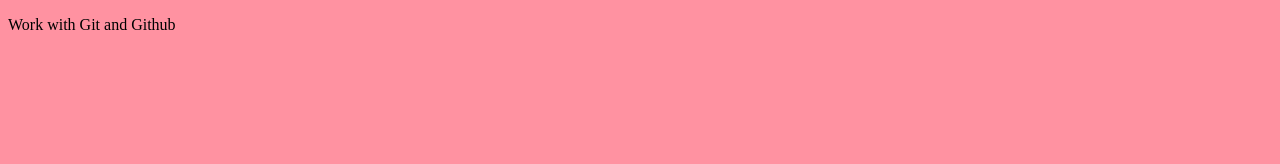
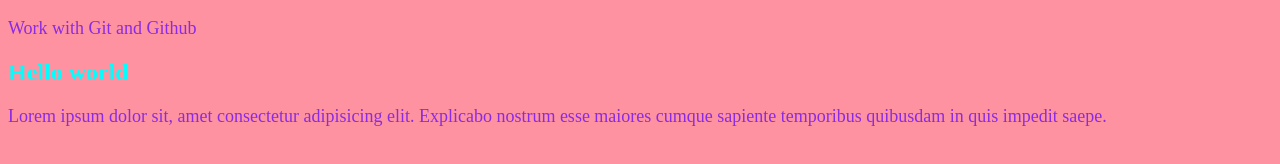
Before and after one commit to 0superdonut0/gitTest, a plain HTML site: page index.html in a window 1280 px wide. Drawn offline with Linux system fonts and the light colour scheme.

Commit message:
second commit with first edit

```diff
--- a/css/main.css
+++ b/css/main.css
@@ -1,3 +1,10 @@
 body{
     background-color: rgb(255, 146, 161);
 }
+h2{
+    color: aqua;
+}
+p{
+    color: blueviolet;
+    font-size: large;
+}
--- a/index.html
+++ b/index.html
@@ -9,5 +9,7 @@
 </head>
 <body>
     <p>Work with Git and Github</p>
+    <h2>Hello world</h2>
+    <p>Lorem ipsum dolor sit, amet consectetur adipisicing elit. Explicabo nostrum esse maiores cumque sapiente temporibus quibusdam in quis impedit saepe.</p>
 </body>
 </html>
```
